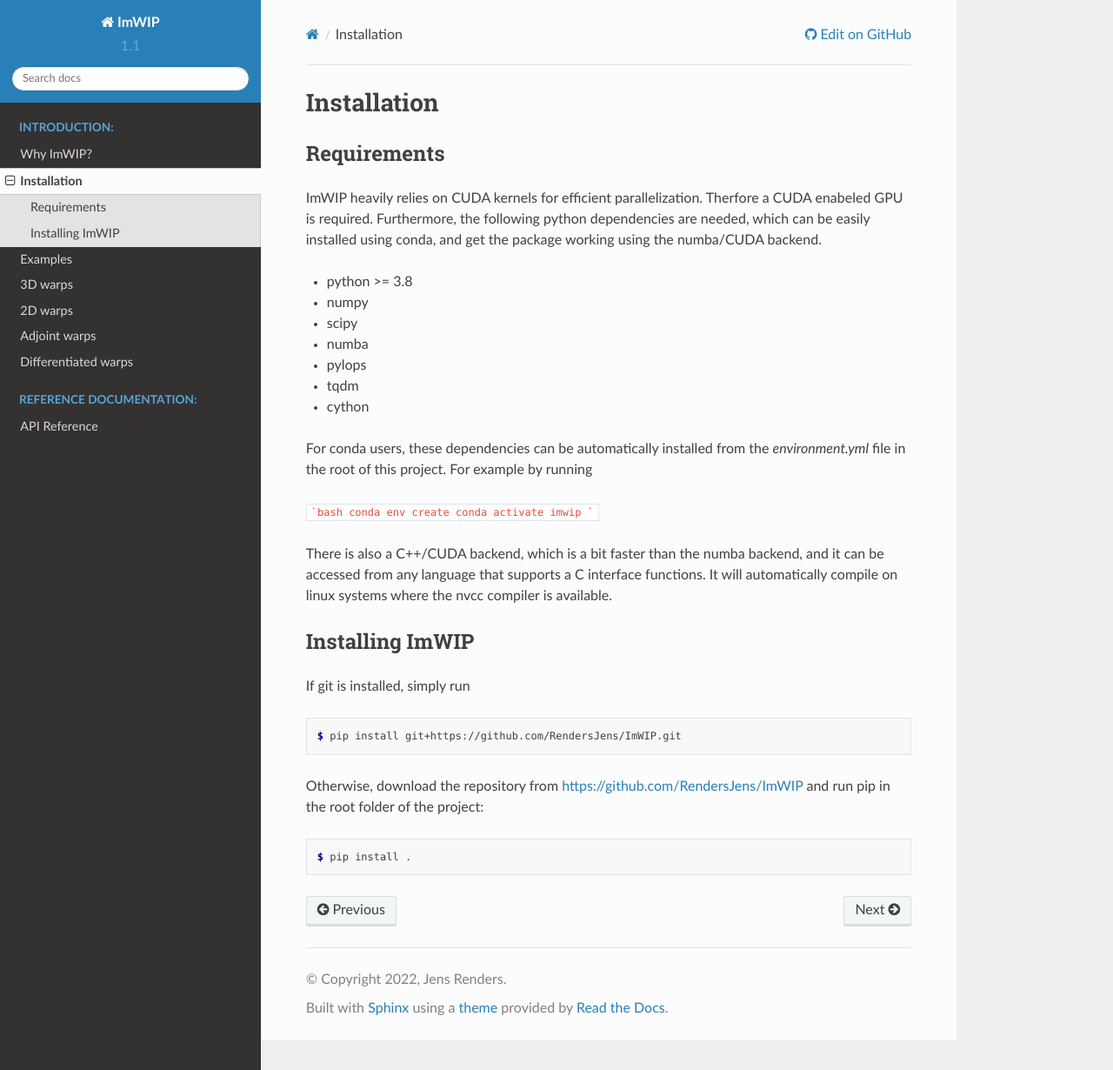
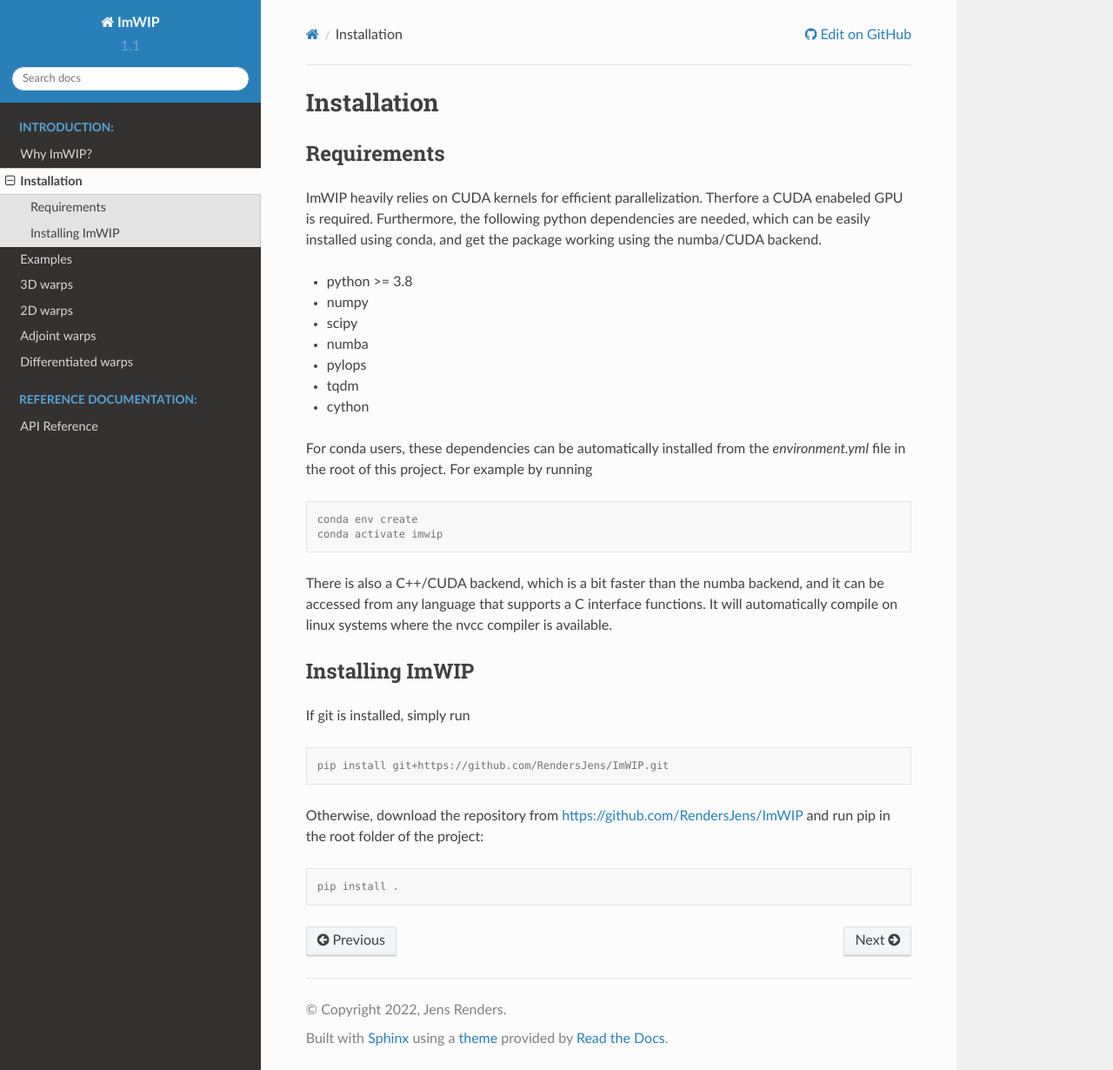
Before and after one commit to RendersJens/ImWIP, a Sphinx documentation site: the page built from docs/source/installation.rst, in a window 1280 px wide and 1230 px high. Shown: the whole window at 87% size. Built offline with Sphinx 7.4.7 and the Read the Docs theme 2.0.0, drawn with Linux system fonts in a browser that asks for light colours; pages that are not in the unit, such as notebooks, are missing from menus.

Commit message:
Update installation.rst

````diff
--- a/docs/source/installation.rst
+++ b/docs/source/installation.rst
@@ -16,10 +16,11 @@
 
 For conda users, these dependencies can be automatically installed from the `environment.yml` file in the root of this project. For example by running
 
-```bash
-conda env create
-conda activate imwip
-```
+.. code-block:: console
+
+   conda env create
+   conda activate imwip
+
 
 There is also a C++/CUDA backend, which is a bit faster than the numba backend, and it can
 be accessed from any language that supports a C interface functions. It will automatically
@@ -33,10 +34,10 @@
 
 .. code-block:: console
 
-   $ pip install git+https://github.com/RendersJens/ImWIP.git
+   pip install git+https://github.com/RendersJens/ImWIP.git
 
 Otherwise, download the repository from https://github.com/RendersJens/ImWIP and run pip in the root folder of the project:
 
 .. code-block:: console
 
-    $ pip install .
+    pip install .
````
